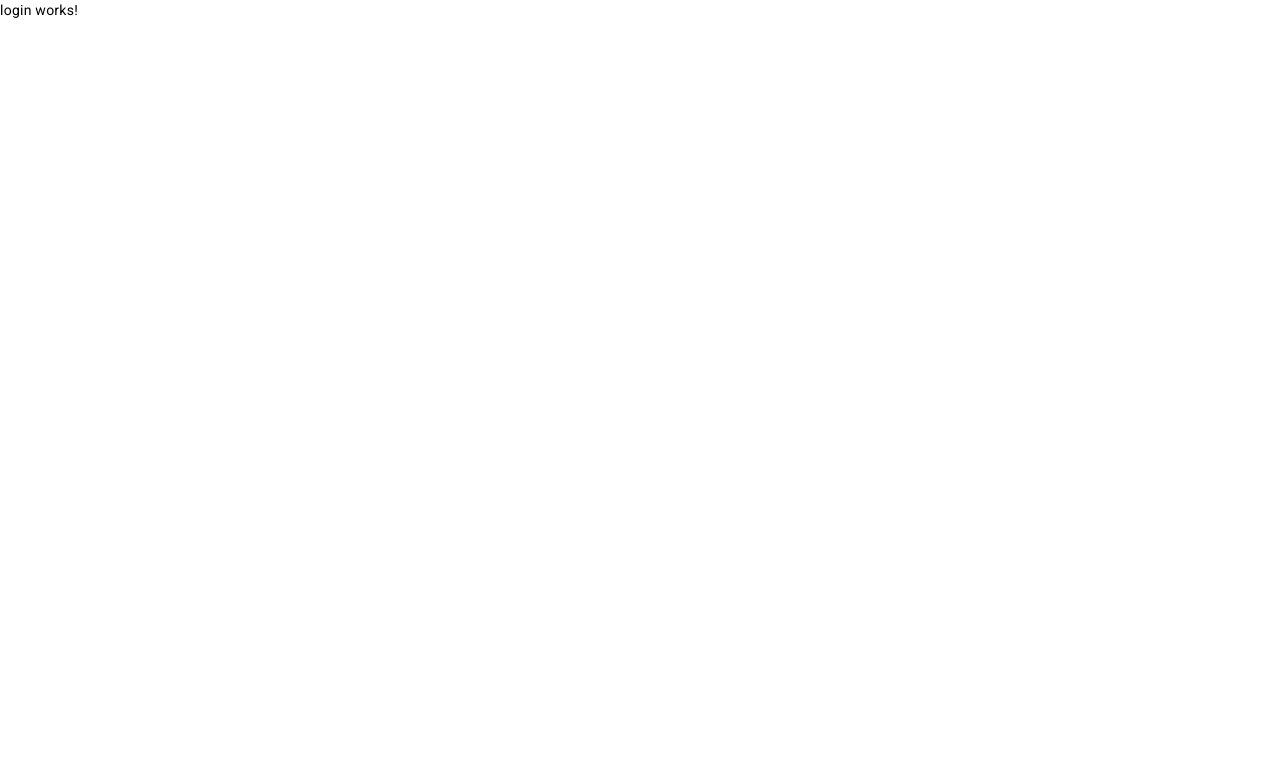
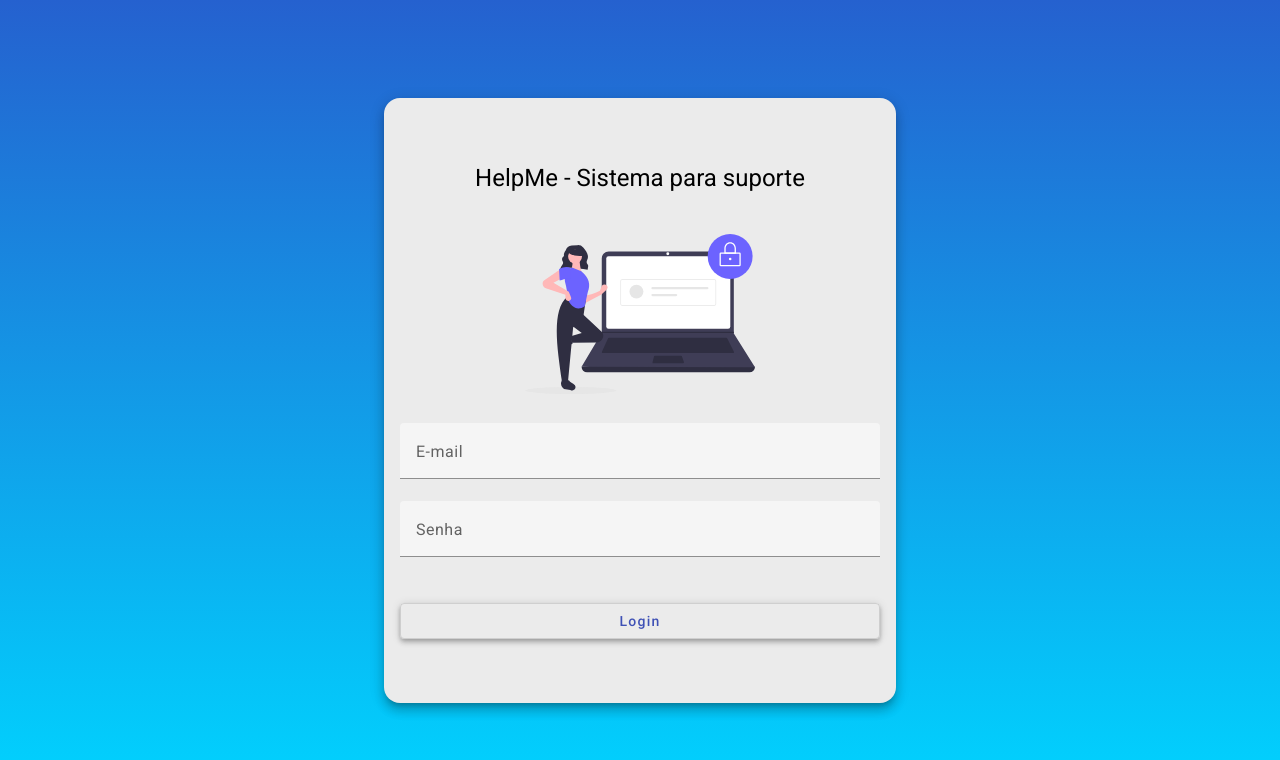
Before and after one commit to RiumeCarlosA/Helpme-Frontend, an Angular app: page /login in a window 1280 px wide. Shown: the top 760 px of the page. Built offline with nearby package versions, Linux system fonts and the light colour scheme.

Commit message:
html e css da página de login

```diff
--- a/src/app/components/home/home.component.html
+++ b/src/app/components/home/home.component.html
@@ -6,9 +6,9 @@
     <img mat-card-image src="assets/img/home-image.svg" alt="Image Home HelpMe">
     <mat-card-content>
         <p>
-            Olá! Seja bem vindo ao sistema HelpMe, desenvolvido por mim Riume Carlos.<br />
+            Olá! Seja bem-vindo ao sistema HelpMe, desenvolvido por mim Riume Carlos.<br />
             Esse é um sistema para gerenciamento de chamados simulando um simples Help Desk desenvolvido em Angular e
-            Spring Boot 2. <br />O sistema está rodando na nuvem.<br />
+            Spring Boot 2. <br><br>
             O projeto tem como objetivo principal abordar os conceitos de aplicações SPAs, Autenticação e Autorização com
             Tokens JWT e muito mais. O código fonte do projeto pode ser acessado clicando no link Github no menu lateral.
             <br /><br /> Fique a vontade para testar o sistema e deixar sua sugestão.
--- a/src/app/components/login/login.component.css
+++ b/src/app/components/login/login.component.css
@@ -0,0 +1,35 @@
+.container {
+    height: 100%;
+    background: linear-gradient(180deg, rgba(2,0,36,1) 0%, rgba(37,97,207,1) 0%, rgba(0,212,255,1) 100%);
+    display: flex;
+    align-items: center;
+    justify-content: center;
+}
+
+.form {
+    width: 30rem;
+    margin: auto;
+    padding: 4rem 1rem;
+    background-color: rgb(235, 235 ,235);
+    border-radius: 1rem;
+
+}
+
+h1 {
+    width: 100%;
+    text-align: center;
+}
+
+img {
+    height: 10rem;
+    width: 100%;
+    margin: 1.5rem auto 1.5rem auto;
+}
+
+.full-width {
+    width: 100%;
+}
+
+button {
+    margin-top: 1.5rem;
+}
--- a/src/app/components/login/login.component.html
+++ b/src/app/components/login/login.component.html
@@ -1 +1,21 @@
-<p>login works!</p>
+<div class="container">
+    <form class="form mat-elevation-z8">
+
+        <h1>HelpMe - Sistema para suporte</h1>
+
+        <img src="assets/img/login-image.svg" alt="HelpMe - Sistema para suporte">
+
+        <mat-form-field class="full-width">
+          <mat-label>E-mail</mat-label>
+          <input matInput placeholder="Ex. fulano@mail.com">
+        </mat-form-field>
+
+        <mat-form-field class="full-width">
+            <mat-label>Senha</mat-label>
+            <input type="password" matInput placeholder="Ex. 123">
+          </mat-form-field>
+
+          <button class="full-width mat-elevation-z4" mat-stroked-button color="primary">Login</button>
+      </form>
+
+</div>
```
